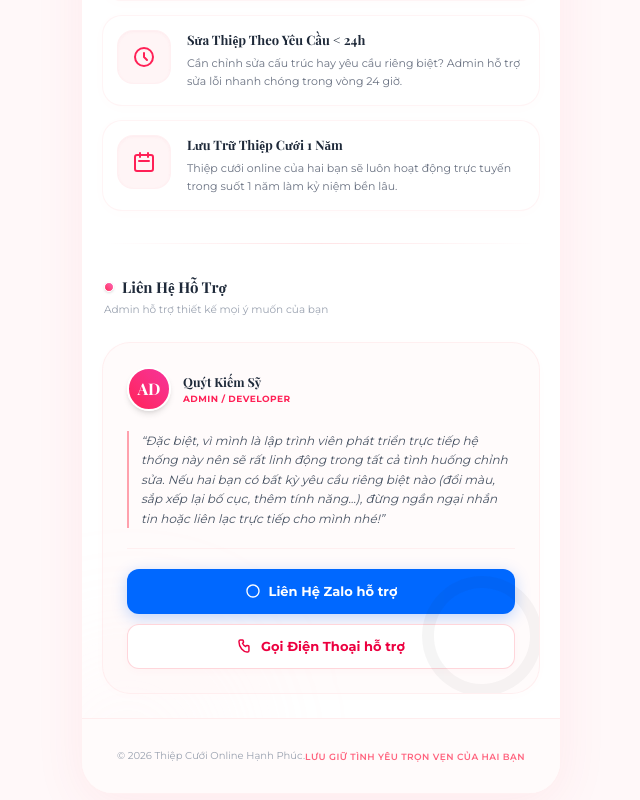
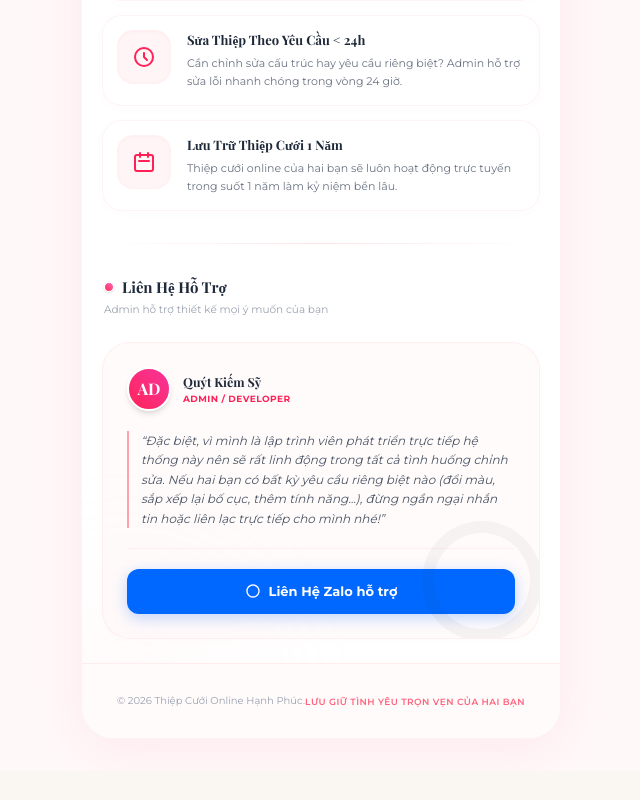
Before and after one commit to NhatHM4/wedding-invitation, a Next.js app: page / in a window 1280 px wide. Shown: the part 3311-4111 px from the top of the page, without its empty margins (319-959 px from the left). After the commit the page ends 4082 px from the top, so only its background shows below. Built offline with nearby package versions, Linux system fonts and the light colour scheme; a web font is replaced by a local one.

Commit message:
feat: add home landing page with wedding template gallery and feature highlights

```diff
--- a/src/app/page.tsx
+++ b/src/app/page.tsx
@@ -492,7 +492,7 @@ export default function Home() {
               {/* Contact actions */}
               <div className="flex flex-col gap-2.5">
                 <a
-                  href="https://zalo.me/0932204787"
+                  href="https://zalo.me/0798128201"
                   target="_blank"
                   rel="noopener noreferrer"
                   className="flex h-[45px] rounded-xl bg-[#0068ff] text-white flex items-center justify-center gap-2 font-bold text-[13px] shadow-[0_4px_15px_rgba(0,104,255,0.25)] hover:opacity-90 transition-all duration-300"
@@ -502,15 +502,15 @@ export default function Home() {
                   </svg>
                   Liên Hệ Zalo hỗ trợ
                 </a>
-                <a
-                  href="tel:0932204787"
+                {/* <a
+                  href="tel:0798128201"
                   className="flex h-[45px] rounded-xl border border-rose-200/80 bg-white text-rose-600 flex items-center justify-center gap-2 font-bold text-[13px] shadow-[0_2px_10px_rgba(244,63,94,0.03)] hover:bg-rose-50/50 transition-all duration-300"
                 >
                   <svg className="w-4 h-4" fill="none" stroke="currentColor" viewBox="0 0 24 24">
                     <path strokeLinecap="round" strokeLinejoin="round" strokeWidth={2.2} d="M3 5a2 2 0 012-2h3.28a1 1 0 01.94.725l.548 2.2a1 1 0 01-.321.988l-1.305.98a10.582 10.582 0 004.872 4.872l.98-1.305a1 1 0 01.988-.321l2.2.548a1 1 0 01.725.94V19a2 2 0 01-2 2h-1C9.716 21 3 14.284 3 6V5z" />
                   </svg>
                   Gọi Điện Thoại hỗ trợ
-                </a>
+                </a> */}
               </div>
             </div>
           </section>
```
